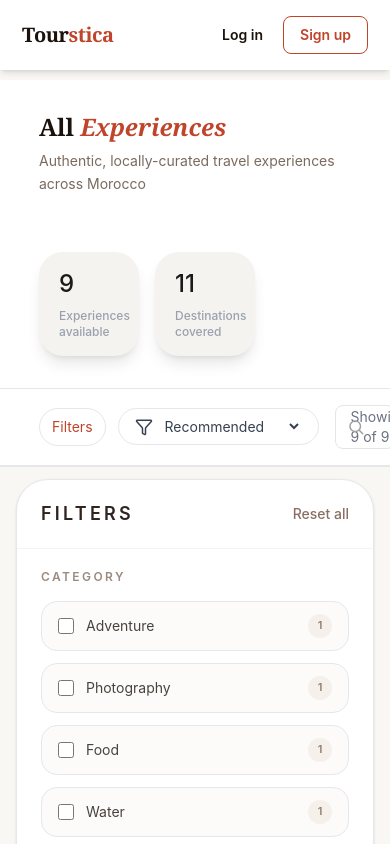
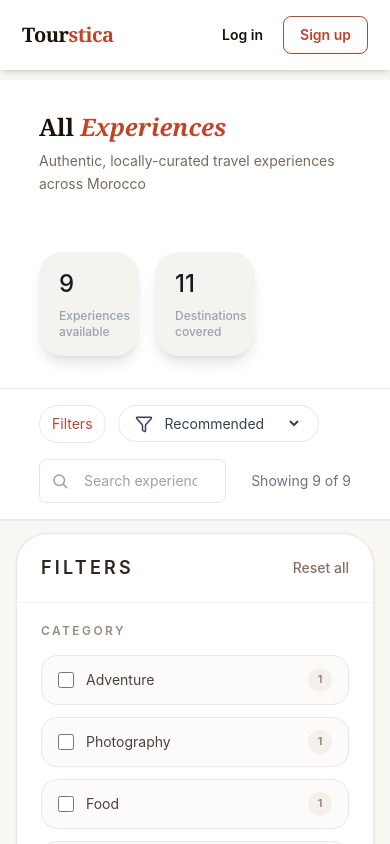
Before and after one commit to Nada602/tourstica, a React (Vite) app: page /trips in a window 390 px wide. Shown: the top 844 px of the page. Built offline with nearby package versions, Linux system fonts and the light colour scheme; a web font is replaced by a local one.

Commit message:
responsive sesign for experience page

```diff
--- a/src/features/trips/Trips.jsx
+++ b/src/features/trips/Trips.jsx
@@ -26,7 +26,7 @@ export default function Trips() {
     <div className="w-full  mt-20  ">
       <div className="  w-full">
         <div className="bg-white w-full">
-          <div className="flex bg-white flex-col sm:flex-row py-8 w-[80%] m-auto sm:items-start sm:justify-between gap-8">
+          <div className="flex bg-white flex-col sm:flex-row py-8  w-[80%] m-auto sm:items-start sm:justify-between gap-8">
             <div className="flex-1">
               <Header
                 title="All Experiences"
@@ -36,14 +36,14 @@ export default function Trips() {
               />
             </div>
 
-            <div className="flex gap-4 sm:flex-row flex-wrap sm:flex-nowrap sm:gap-6">
+            <div className="flex gap-4 sm:flex-row flex-wrap sm:flex-nowrap sm:gap-6 ">
               <StatCard number={trips.length} label="Experiences available" />
               <StatCard number="11" label="Destinations covered" count={9} />
             </div>
           </div>
         </div>
-        <div className="border-t border-l-0 border-r-0 w-full border-2  bg-white mb-3 border-gray-200 ">
-          <div className="  py-4 w-[80%] m-auto flex items-center justify-between gap-4">
+        <div className="border-t border-l-0 border-r-0 w-full border-2   bg-white mb-3 border-gray-200 ">
+          <div className="  py-4 w-[80%] lg:w-[80%] flex-wrap lg:flex-nowrap  m-auto flex items-center justify-between  gap-4">
             <div className="flex items-center gap-3">
               <button
                 onClick={toggleFilterPanel}
```
